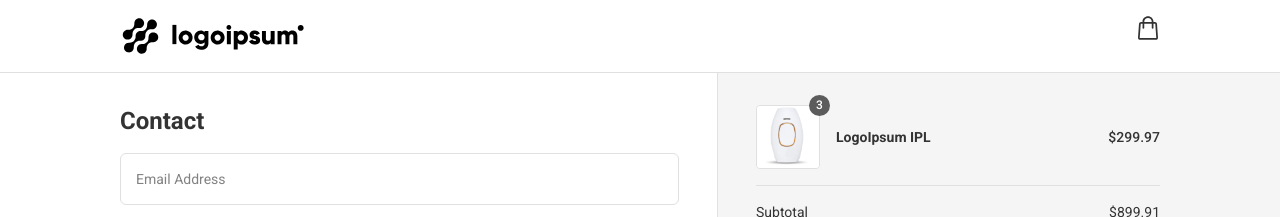
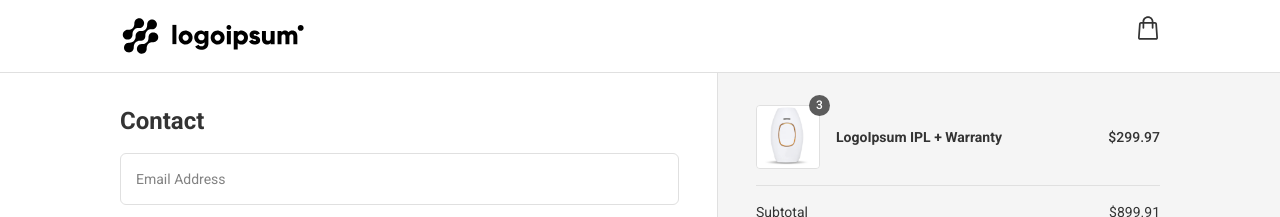
Before and after one commit to pocketful/Checkout, a React (Vite) app: page / in a window 1280 px wide. Shown: the top 217 px of the page. Built offline with nearby package versions, Linux system fonts and the light colour scheme.

Commit message:
useProductPricing, update product

```diff
--- a/src/components/pages/CheckoutPage/Summary/Summary.tsx
+++ b/src/components/pages/CheckoutPage/Summary/Summary.tsx
@@ -1,23 +1,23 @@
 import { useState } from 'react'
 import arrowDown from '@/assets/UI/arrow-down.svg'
-import { formatCurrency } from '@/utils/formatCurrency'
 import { Product } from '@/data/product'
 import style from './Summary.module.scss'
+import { useProductPricing } from '@/hooks/useProductPricing'
 
 interface SummaryProps {
   product: Product
 }
 
 const Summary = ({ product }: SummaryProps) => {
-  const [isExpanded, setIsExpanded] = useState(false)
+  const { title, price, quantity, currency, image } = product
 
-  const subtotal = product.price * product.quantity
-  // const subtotal = PRODUCT_PRICE // TEMP
-  const total = subtotal
+  const [isExpanded, setIsExpanded] = useState<boolean>(false)
 
-  const formattedPrice = formatCurrency(product.price, product.currency)
-  const formattedTotal = formatCurrency(total, product.currency)
-  const formattedSubtotal = formatCurrency(subtotal, product.currency)
+  const { formattedPrice, formattedSubtotal, formattedTotal } = useProductPricing({
+    price,
+    quantity,
+    currency,
+  })
 
   return (
     <section className={`${style.summary} ${isExpanded ? style.expanded : ''}`}>
@@ -34,13 +34,10 @@ const Summary = ({ product }: SummaryProps) => {
         <div className={style.productGroup}>
           <article className={style.productCard}>
             <div className={style.productImgWrapper}>
-              <img src={product.image} alt={product.alt}></img>
-              <span className={style.productAmount}>{product.quantity}</span>
+              <img src={image.small} alt={image.alt}></img>
+              <span className={style.productAmount}>{quantity}</span>
             </div>
-            <div className={style.productName}>
-              {product.name}
-              <span className={style.warranty}> + Warranty</span>
-            </div>
+            <div className={style.productName}>{title} + Warranty</div>
             <span className={style.price}>{formattedPrice}</span>
           </article>
         </div>
--- a/src/data/product.ts
+++ b/src/data/product.ts
@@ -1,21 +1,28 @@
 import productImage from '@/assets/img/product-test.png'
+import productImageWithText from '@/assets/img/product-test-text.png'
 
 export interface Product {
-  image: string
-  alt: string
-  name: string
+  title: string
   price: number
+  quantity: number
   currency: string
-  quantity: number
+  image: {
+    small: string
+    medium: string
+    alt: string
+  }
 }
 
 export const product: Product = {
-  image: productImage,
-  alt: 'product image',
-  name: 'LogoIpsum IPL',
+  title: 'LogoIpsum IPL',
   price: 299.97,
+  quantity: 3,
   currency: '$',
-  quantity: 3,
+  image: {
+    small: productImage,
+    medium: productImageWithText,
+    alt: 'product image',
+  },
 }
 
 export const updateProduct = (newDetails: Partial<Product>) => {
--- /dev/null
+++ b/src/hooks/useProductPricing.ts
@@ -0,0 +1,20 @@
+import { useMemo } from 'react'
+import { formatCurrency } from '@/utils/formatCurrency'
+
+interface ProductPricing {
+  price: number
+  quantity: number
+  currency: string
+}
+
+export const useProductPricing = ({ price, quantity, currency }: ProductPricing) => {
+  return useMemo(
+    () => ({
+      formattedPrice: formatCurrency(price, currency),
+      formattedSubtotal: formatCurrency(price * quantity, currency),
+      formattedTotal: formatCurrency(price * quantity, currency),
+    }),
+
+    [price, quantity, currency],
+  )
+}
```
Also changed, not shown: src/utils/utils.ts (deleted, +0 -8 lines), src/assets/img/product-test-text.png (added), 1 other file (tests, documents, lock files or other folders).
